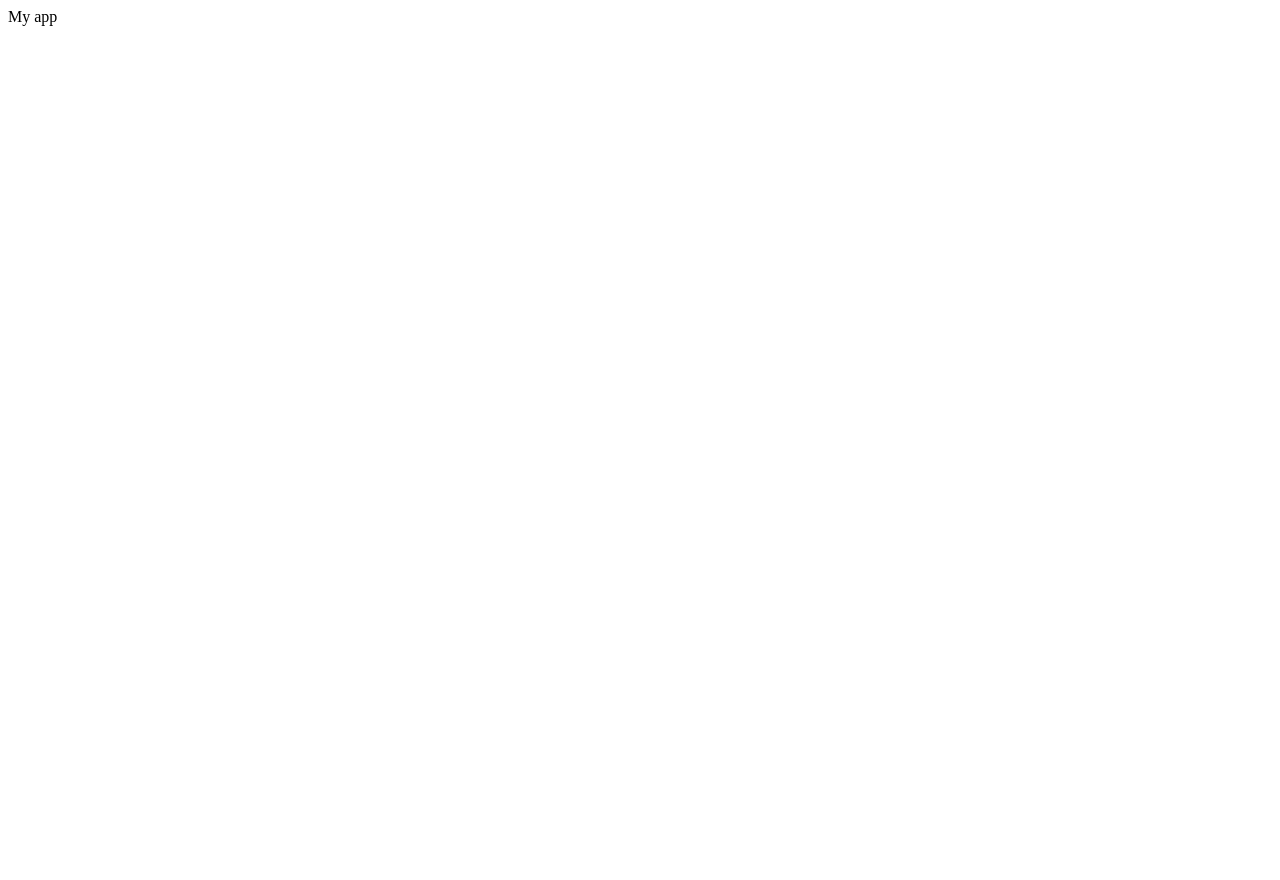
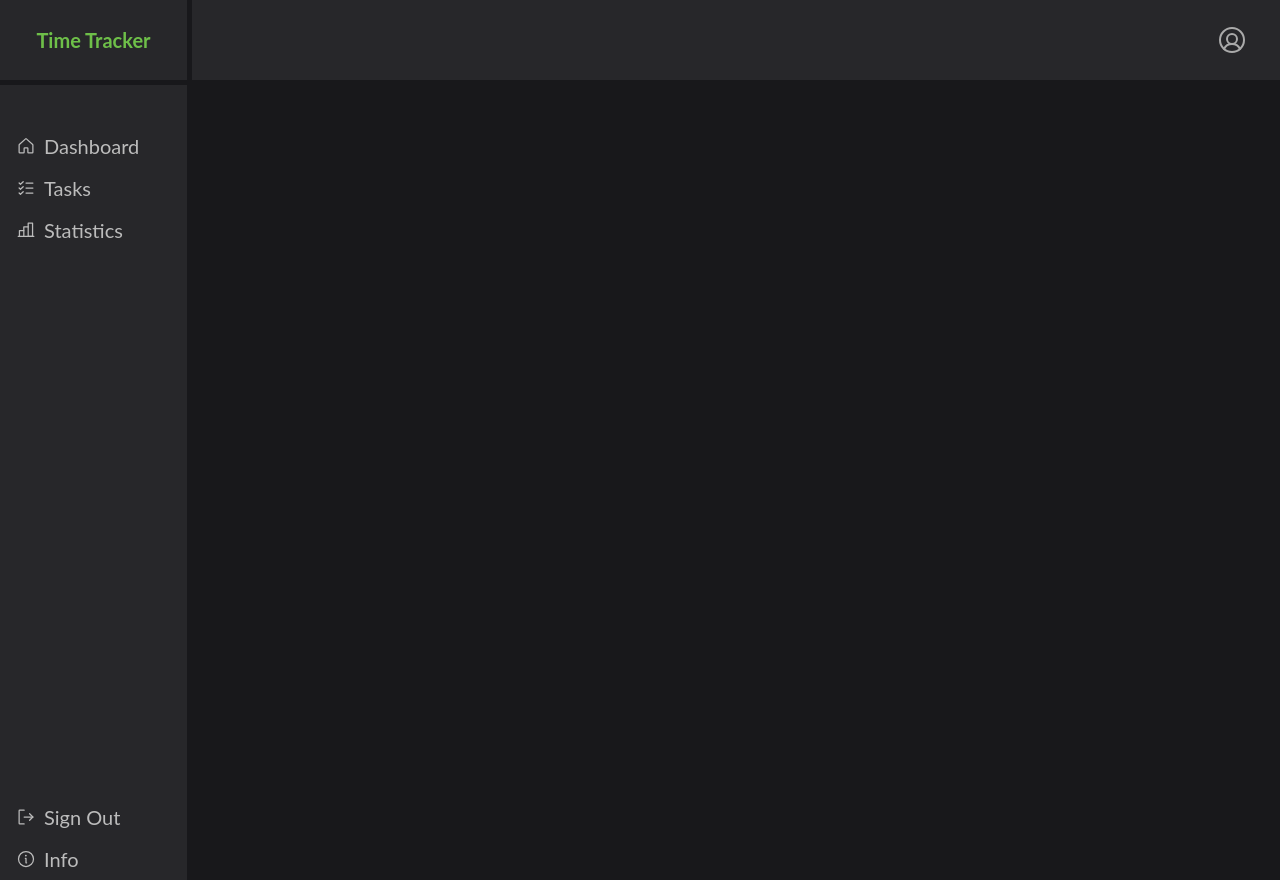
Before and after one commit to bruflor/pomodoro-js, a React (Vite) app: page / in a window 1280 px wide. Before the commit the page ends 800 px from the top, so only its background shows below. Built offline with nearby package versions, Linux system fonts and the light colour scheme.

Commit message:
Page structure

```diff
--- a/src/App.tsx
+++ b/src/App.tsx
@@ -1,5 +1,17 @@
+import { Header } from "./components/header/Header";
+import { Menu } from "./components/Menu/Menu";
+import GlobalStyle from "./styles/global";
+
 function App() {
-  return <div className="App">My app</div>;
+  return (
+    <div className="App">
+      <GlobalStyle />
+      <Header />
+      <div>
+        <Menu />
+      </div>
+    </div>
+  );
 }
 
 export default App;
--- /dev/null
+++ b/src/components/Menu/Menu.tsx
@@ -0,0 +1,40 @@
+import { House, ListChecks, ChartBar, SignOut, Info } from "phosphor-react";
+
+import {
+  MenuContainer,
+  Section,
+  PageName,
+  SectionPages,
+  SectionUser,
+} from "./styles";
+export function Menu() {
+  return (
+    <MenuContainer>
+      <SectionPages>
+        <Section>
+          <House size={"1.25rem"} />
+          <PageName>Dashboard</PageName>
+        </Section>
+        <Section>
+          <ListChecks size={"1.25rem"} />
+          <PageName>Tasks</PageName>
+        </Section>
+        <Section>
+          <ChartBar size={"1.25rem"} />
+          <PageName>Statistics</PageName>
+        </Section>
+      </SectionPages>
+
+      <SectionUser>
+        <Section>
+          <SignOut size={"1.25rem"} />
+          <PageName>Sign Out</PageName>
+        </Section>
+        <Section>
+          <Info size={"1.25rem"} />
+          <PageName>Info</PageName>
+        </Section>
+      </SectionUser>
+    </MenuContainer>
+  );
+}
--- /dev/null
+++ b/src/components/Menu/styles.ts
@@ -0,0 +1,37 @@
+import styled from "styled-components";
+
+export const MenuContainer = styled.div`
+  background: #27272a;
+  height: 100vh;
+  width: 15%;
+  padding-top: 40px;
+  display: flex;
+  flex-direction: column;
+  justify-content: space-between;
+  border-top: 5px solid #18181b;
+  border-right: 5px solid #18181b;
+  .icon {
+    margin-right: 32px;
+  }
+`;
+
+export const SectionPages = styled.div``;
+export const SectionUser = styled.div``;
+export const Section = styled.div`
+  width: 100%;
+  height: 42px;
+  color: #bcbcbc;
+  font-size: 1.25rem;
+  display: flex;
+  gap: 8px;
+  justify-content: left;
+  align-items: center;
+  padding-left: 1rem;
+
+  :hover {
+    cursor: pointer;
+    color: #a4d97e;
+  }
+`;
+
+export const PageName = styled.div``;
--- /dev/null
+++ b/src/components/header/Header.tsx
@@ -0,0 +1,11 @@
+import { UserCircle } from "phosphor-react";
+import { HeaderContainer, LogoContainer } from "./styles";
+
+export function Header() {
+  return (
+    <HeaderContainer>
+      <LogoContainer>Time Tracker</LogoContainer>
+      <UserCircle className="icon" size={32} />
+    </HeaderContainer>
+  );
+}
--- /dev/null
+++ b/src/components/header/styles.ts
@@ -0,0 +1,25 @@
+import styled from "styled-components";
+
+export const HeaderContainer = styled.div`
+  background: #27272a;
+  height: 80px;
+  width: 100%;
+  display: flex;
+  justify-content: space-between;
+  align-items: center;
+  .icon {
+    margin-right: 32px;
+  }
+`;
+
+export const LogoContainer = styled.div`
+  border-right: 5px solid #18181b;
+  width: 15%;
+  height: 100%;
+  color: #6ebf49;
+  font-weight: 700;
+  display: flex;
+  justify-content: center;
+  align-items: center;
+  font-size: 1.25rem;
+`;
--- /dev/null
+++ b/src/styles/global.ts
@@ -0,0 +1,15 @@
+import { createGlobalStyle } from "styled-components";
+
+export default createGlobalStyle`
+* {
+    margin: 0;
+    padding: 0;
+    box-sizing: border-box;
+}
+body {
+    background:#18181B;
+    font-size: 16px;
+    color: #aaaaaa;
+    font-family: Lato, Helvetica, sans-serif;
+
+}`;
```
